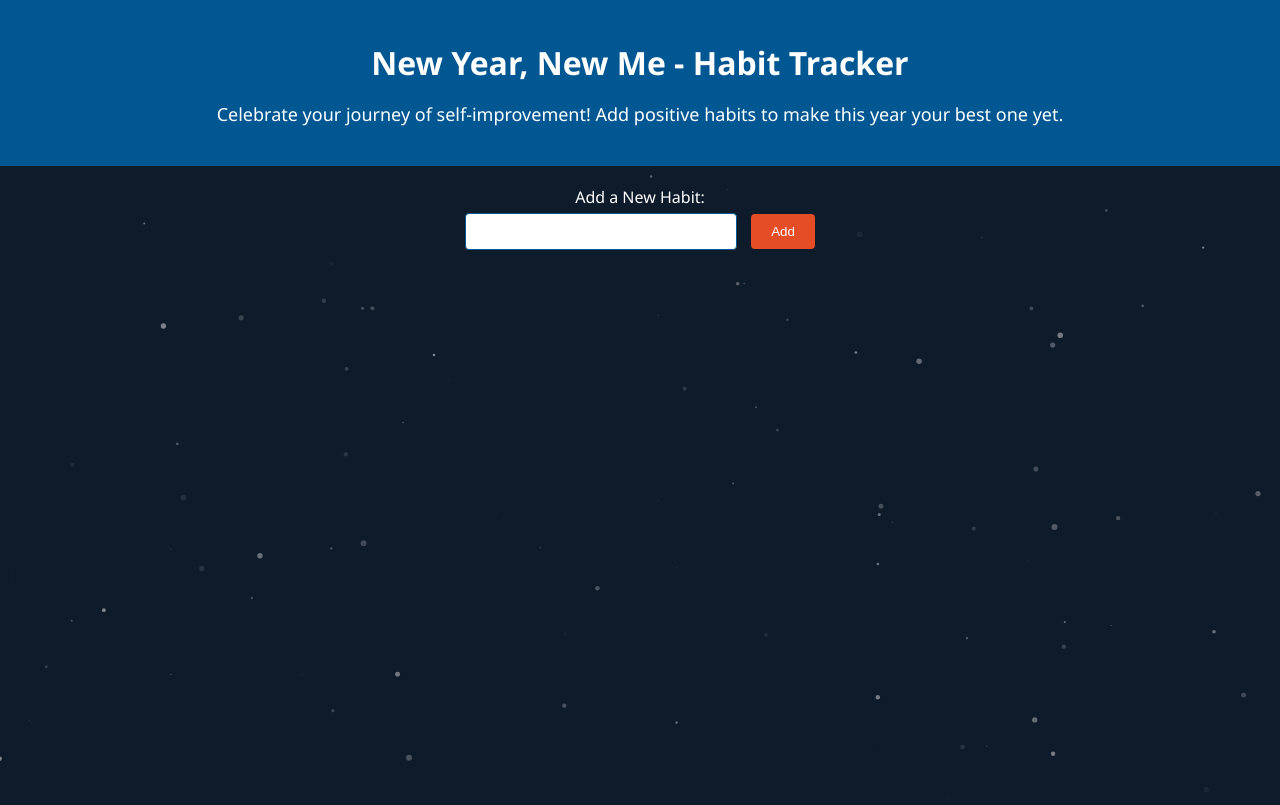
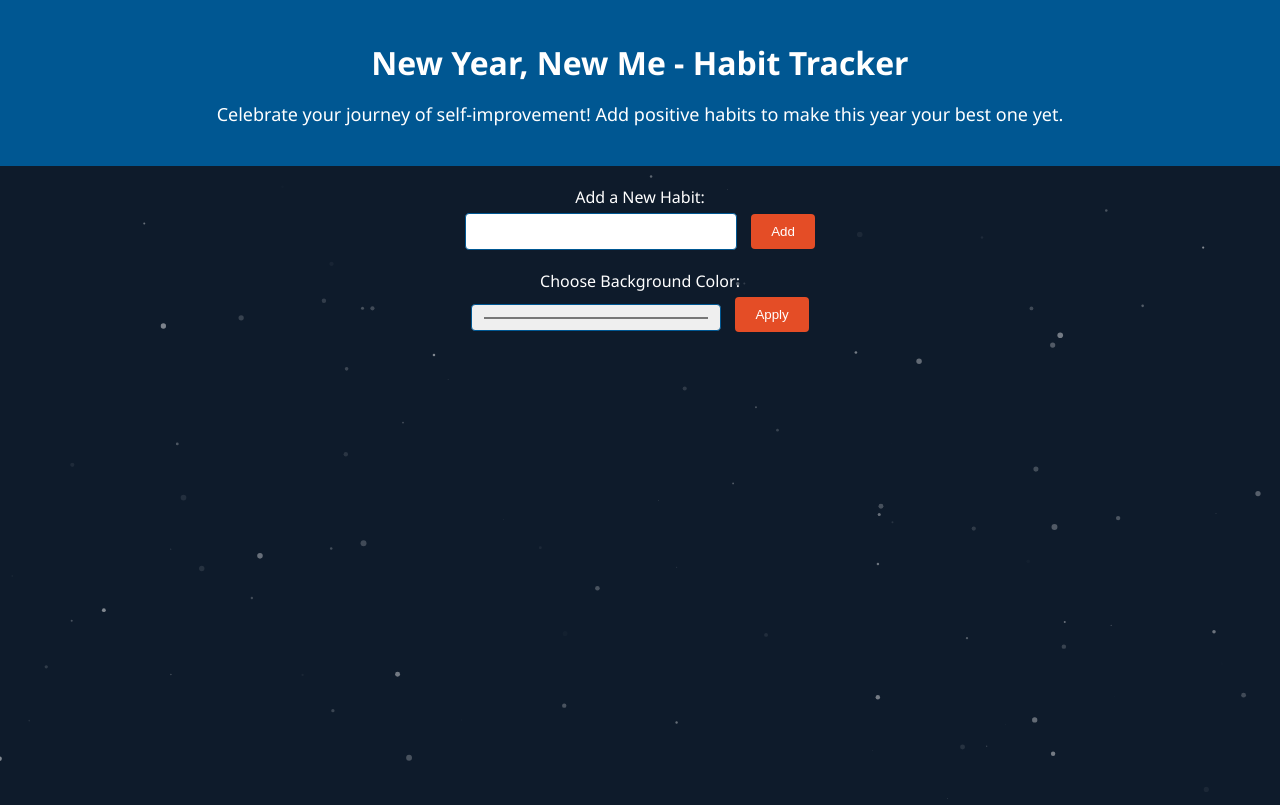
Before and after one commit to hagop-h/HabitTracker, a Flask app: page / in a window 1280 px wide. Run offline with Flask 3, Linux system fonts and the light colour scheme.

Commit message:
Update index.html

```diff
--- a/templates/index.html
+++ b/templates/index.html
@@ -23,15 +23,21 @@
             <input type="text" id="habitName" name="habitName" required>
             <button type="button" id="addHabitBtn">Add</button>
         </form>
-
+        <form id="customizationForm">
+            <label for="backgroundColor">Choose Background Color:</label>
+            <input type="color" id="backgroundColor" name="backgroundColor" value="#0e1b2b">
+            <button type="button" id="applyCustomizationBtn">Apply</button>
+        </form>
         <ul id="habitList">
             {% for habit in habits %}
                 <li>
-                    <span>{{ habit }}</span>
+                    <span>{{ habit.name }}</span>
+                    <button class="editBtn">Edit</button>
                     <button class="deleteBtn">Delete</button>
                 </li>
             {% endfor %}
         </ul>
+
     </main>
 </body>
 </html>
```
